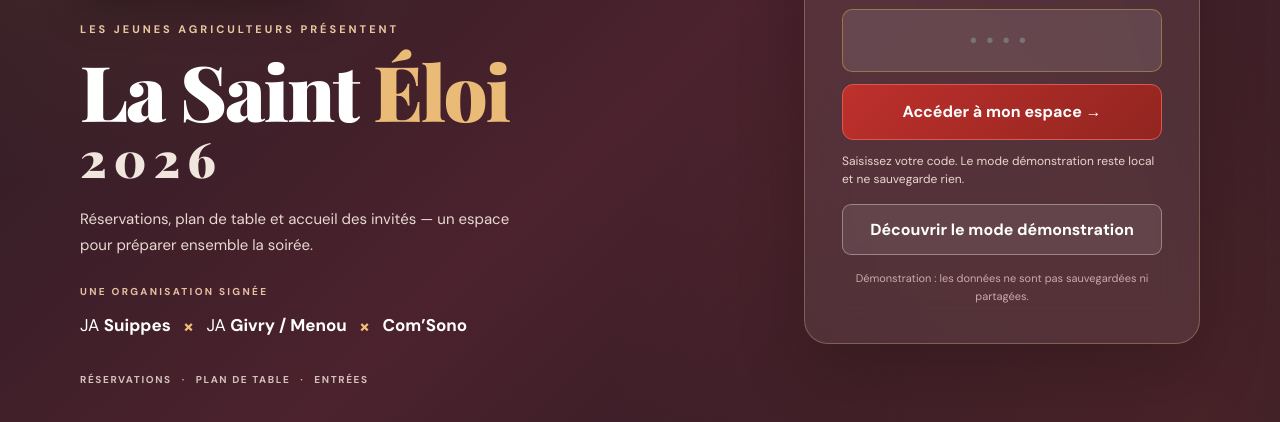
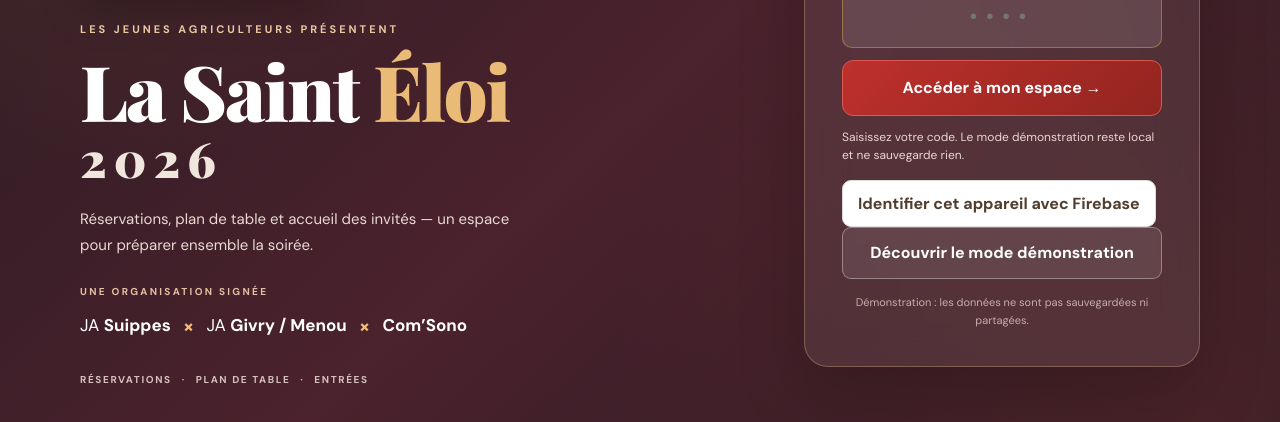
Before and after one commit to antonin51400/SaintEloi26, a website: page index.html in a window 1280 px wide. Shown: the part 334-756 px from the top of the page. Drawn offline with nearby package versions, Linux system fonts and the light colour scheme.

Commit message:
Afficher un bouton d'identification anonyme d'appareil avant d'activer Firebase

```diff
--- a/index.html
+++ b/index.html
@@ -897,6 +897,7 @@ button,input,select,textarea{font:inherit}button{cursor:pointer}button:disabled{
         <code id="deviceUid" class="device-uid"></code>
         <button class="secondary" type="button" id="copyDeviceUid">Copier l’identifiant de cet appareil</button>
       </section>
+      <button class="secondary" type="button" id="pairDeviceButton">Identifier cet appareil avec Firebase</button>
       <button class="secondary" type="button" id="demoButton">Découvrir le mode démonstration</button>
       <p class="muted">Démonstration : les données ne sont pas sauvegardées ni partagées.</p>
     </div>
```
